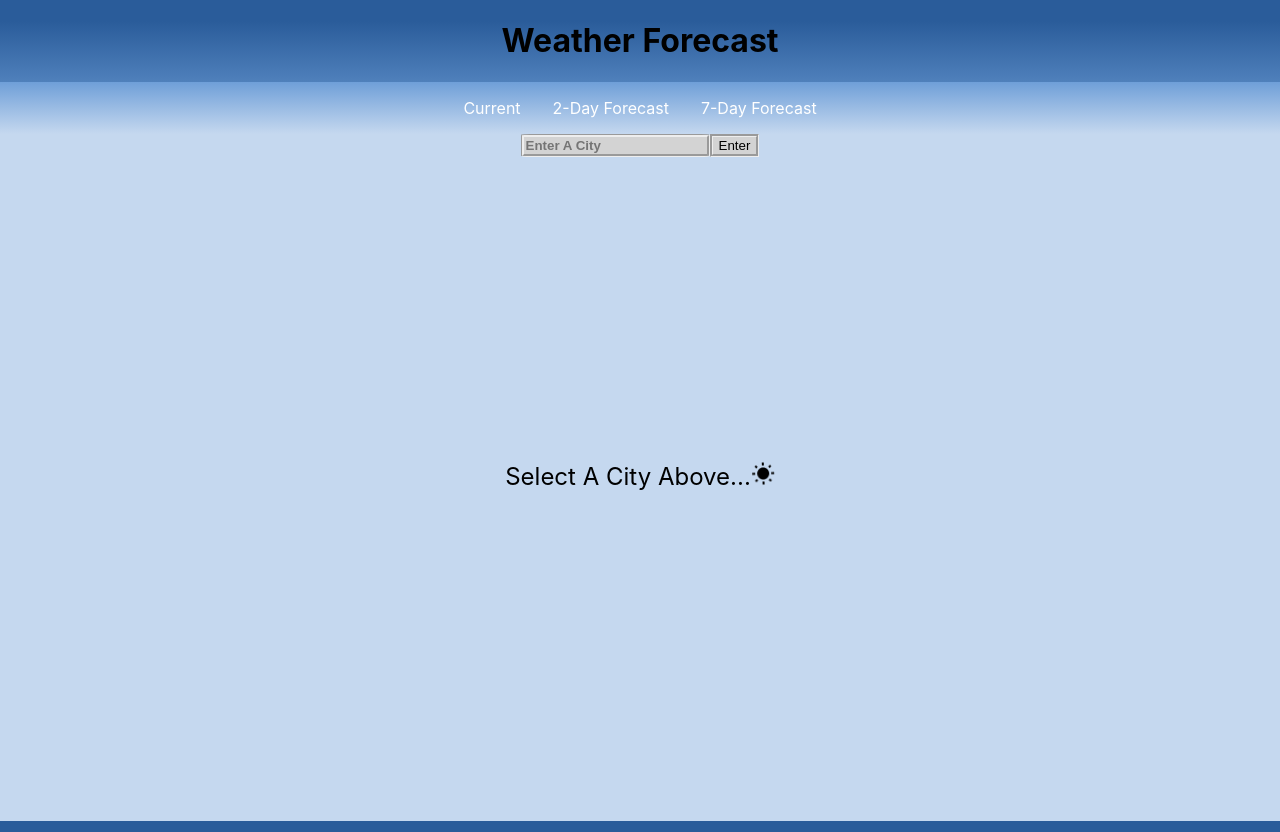
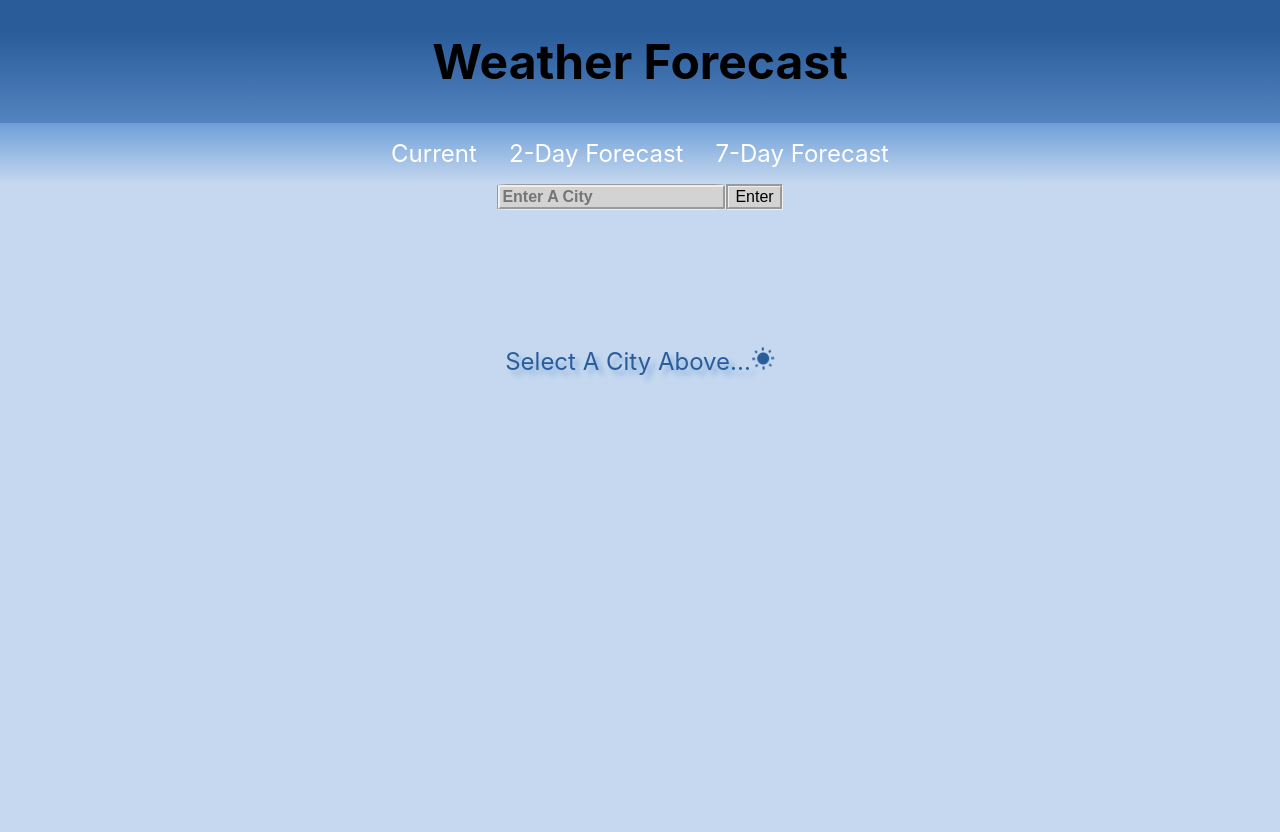
Before and after one commit to LakerFan1415/WhatsTheWeather, a React (Create React App) app: page / in a window 1280 px wide. Built offline with nearby package versions, Linux system fonts and the light colour scheme.

Commit message:
Updated Fonts

```diff
--- a/src/App.css
+++ b/src/App.css
@@ -1,6 +1,11 @@
 body > #root > div{
   height:100vh;
 }
+
+html{
+  font-size: 16px;
+}
+
 
 /* Body Style */
 body {
@@ -15,6 +20,7 @@ body {
 /* Header Styles */
 #header{
   background-image: linear-gradient( #2a5c9a, #6f9fd8);
+  font-size: 1.5rem;
 }
 
 
@@ -54,11 +60,13 @@ li a:hover {
   background-color: lightgray;
   color: black;
   font-weight: bold;
+  font-size: 1rem;
 }
 
 #city-btn {
   background-color: lightgray;
   border: groove;
+  font-size: 1rem;
 }
 
 
@@ -72,10 +80,12 @@ li a:hover {
 
 .charts-loading {
   position: absolute;
-  top: 50%;
+  top: 20%;
   left: 50%;
   transform: translateX(-50%);
-  font-size: 150%;
+  font-size: 1.5rem;
+  color: #2a5c9a;
+  text-shadow: 5px 5px 5px #8cb1df;
 }
 
 .sun-icon {
```
